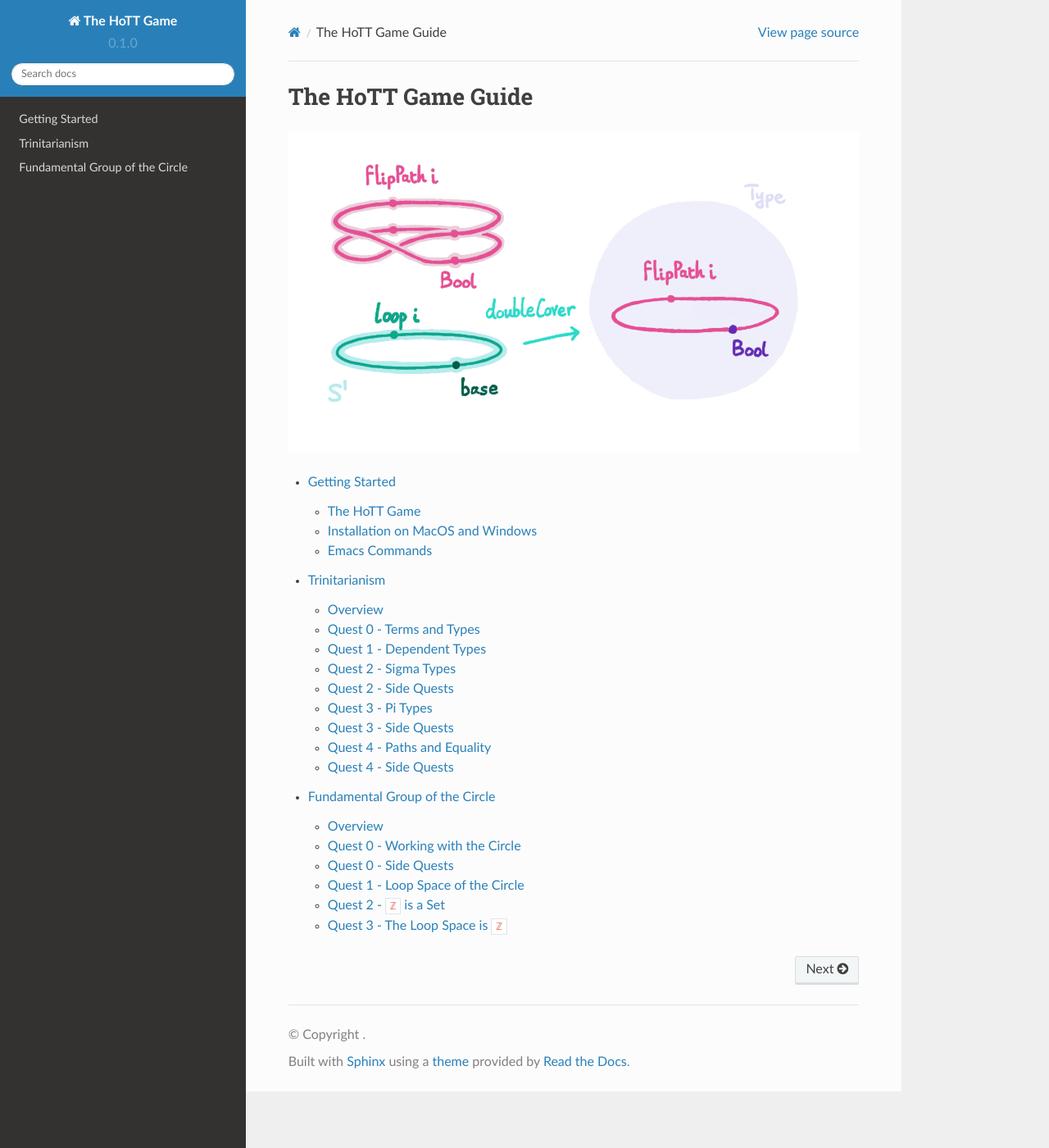
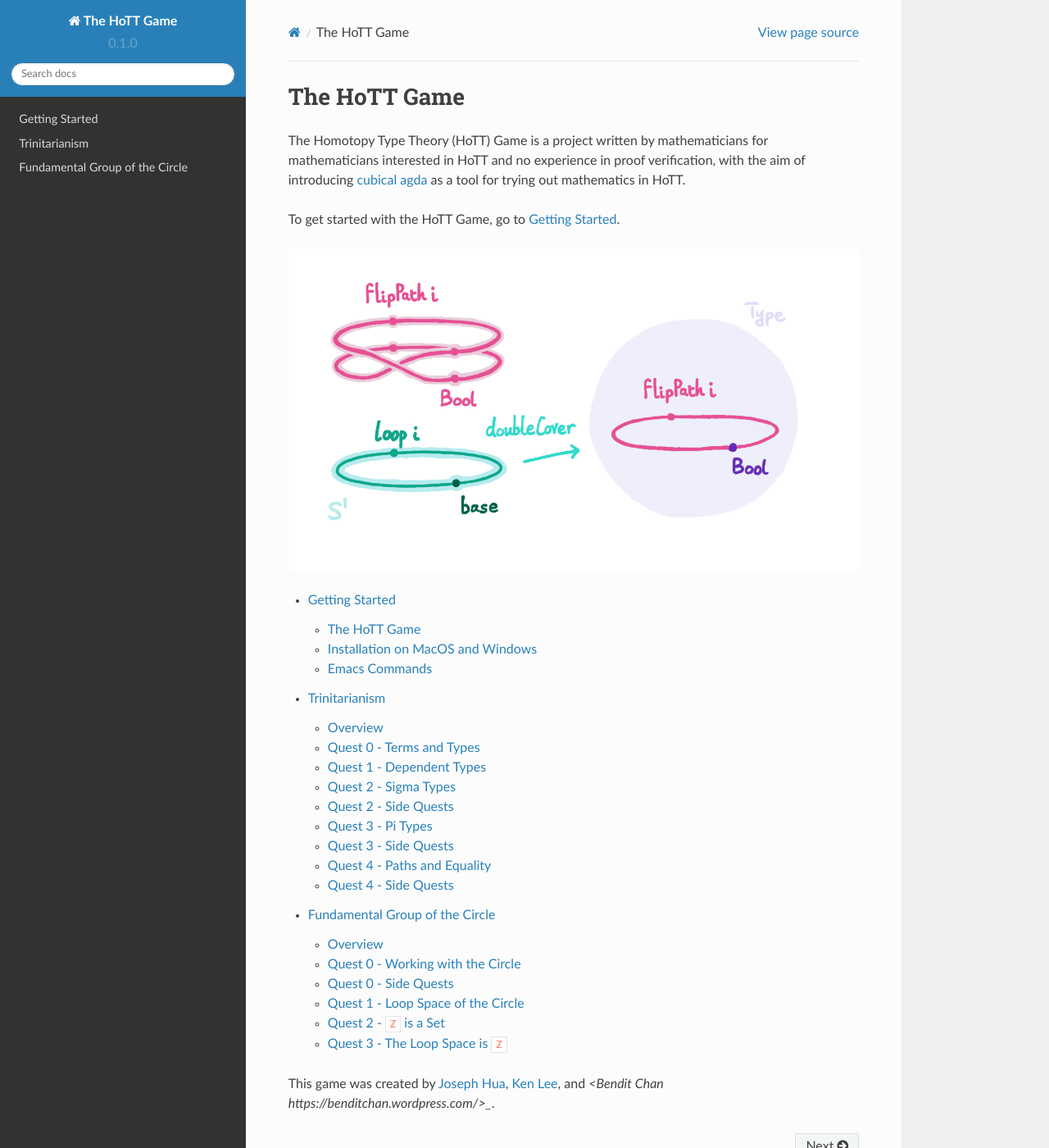
Before and after one commit to thehottgame/theHoTTGameGuide, a Sphinx documentation site: the page built from docs/source/index.rst, in a window 1280 px wide and 1400 px high. Shown: the whole window at 82% size. Built offline with Sphinx 7.4.7 and the Read the Docs theme 2.0.0, drawn with Linux system fonts in a browser that asks for light colours.

Commit message:
Update index.rst

```diff
--- a/docs/source/index.rst
+++ b/docs/source/index.rst
@@ -1,7 +1,17 @@
 
-********************
-The HoTT Game Guide
-********************
+*************
+The HoTT Game
+*************
+
+The Homotopy Type Theory (HoTT) Game is a project written by mathematicians
+for mathematicians interested in HoTT and no experience in proof verification,
+with the aim of introducing
+`cubical agda <https://agda.readthedocs.io/en/v2.6.0/language/cubical.html>`_
+as a tool for trying out mathematics in HoTT.
+
+To get started with the HoTT Game, go to
+`Getting Started <https://thehottgameguide.readthedocs.io/en/latest/getting-started/index.html>`_.
+
 
 .. image:: 1-fundamental-group/images/doubleCover-final.gif
   :width: 1000
@@ -13,3 +23,9 @@ The HoTT Game Guide
    getting-started/index
    0-trinitarianism/index
    1-fundamental-group/index
+
+
+This game was created by
+`Joseph Hua <https://jlh18.github.io/>`_,
+`Ken Lee <http://kl-i.github.io/>`_,
+and `<Bendit Chan https://benditchan.wordpress.com/>_`.
```
